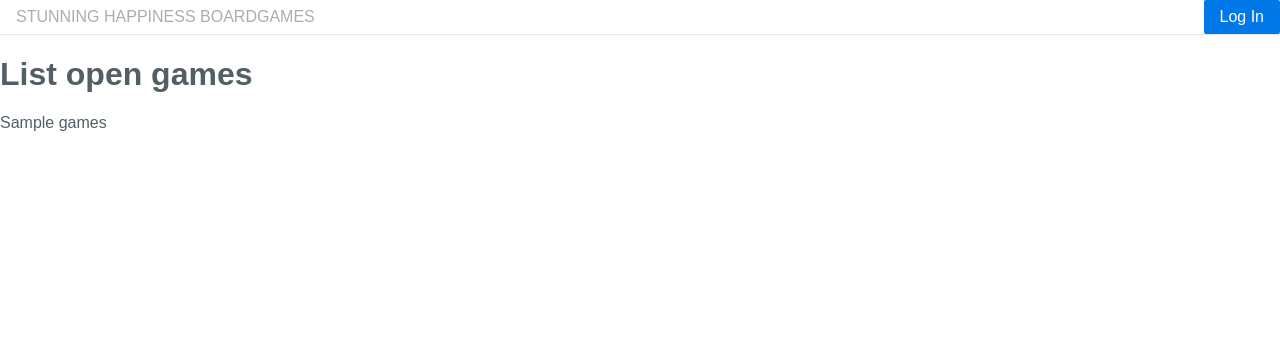
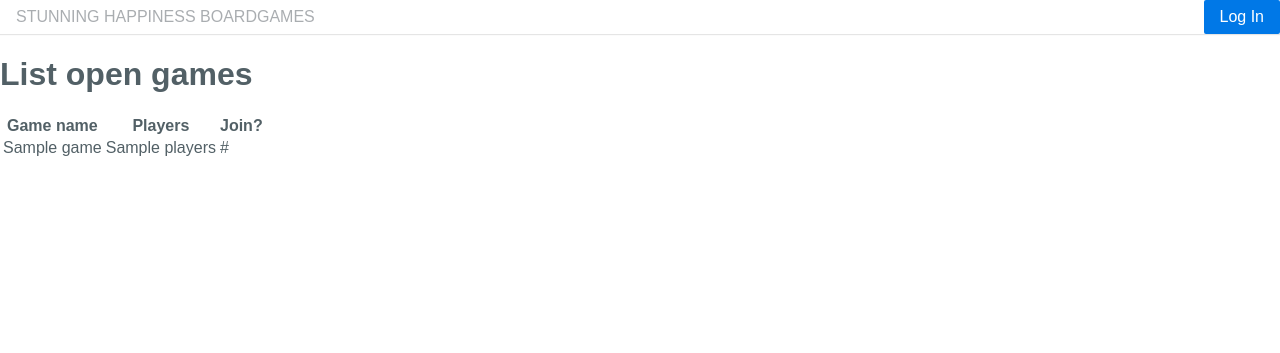
Before and after one commit to evrardjp/stunning-happiness, a Flask app: template templates/list-party.html in a window 1280 px wide. Shown: the top 353 px of the page. Run offline with Flask 2, Linux system fonts and the light colour scheme; the template is opened without the code that fills it: most values are stand-ins (such as "Sample title", 1, 10 or a date in 2020); parts of the project's set-up code (start-up, migrations or seed data) failed here and were passed over; some libraries are stand-ins or nearby versions.

Commit message:
Redis to store games

```diff
--- a/constants.py
+++ b/constants.py
@@ -8,3 +8,4 @@ AUTH0_AUDIENCE = 'AUTH0_AUDIENCE'
 PROFILE_KEY = 'profile'
 SECRET_KEY = 'ThisIsTheSecretKey'
 JWT_PAYLOAD = 'jwt_payload'
+REDIS_URL = 'REDIS_URL'
--- a/requirements.txt
+++ b/requirements.txt
@@ -3,3 +3,4 @@ python-dotenv
 requests
 authlib>=0.14.1
 Flask-WTF
+redis
--- a/server.py
+++ b/server.py
@@ -18,9 +18,12 @@ from flask import session
 from flask import url_for
 from authlib.integrations.flask_client import OAuth
 from urllib.parse import urlencode
+from redis import from_url as redis_connection
+import pickle
 
 import forms
 import constants
+import games
 
 ENV_FILE = find_dotenv()
 if ENV_FILE:
@@ -32,11 +35,23 @@ AUTH0_CLIENT_SECRET = env.get(constants.AUTH0_CLIENT_SECRET)
 AUTH0_DOMAIN = env.get(constants.AUTH0_DOMAIN)
 AUTH0_BASE_URL = 'https://' + AUTH0_DOMAIN
 AUTH0_AUDIENCE = env.get(constants.AUTH0_AUDIENCE)
+REDIS_URL = env.get(constants.REDIS_URL)
 
 app = Flask(__name__, static_url_path='/public', static_folder='./public')
 app.secret_key = constants.SECRET_KEY
 app.debug = True
 
+def redis_conn():
+    conn = getattr(g,'_redis', None)
+    if conn is None:
+        conn = g._redis = redis_connection(REDIS_URL)
+    return conn
+
+@app.teardown_appcontext
+def close_connection(exception):
+    conn = getattr(g, '_redis', None)
+    if conn is not None:
+        conn.close()
 
 @app.errorhandler(Exception)
 def handle_auth_error(ex):
@@ -116,8 +131,20 @@ def dashboard():
 def newParty():
     form = forms.NewGame(request.form)
     if request.method == 'POST' and form.validate():
-        flash("A new game (named %s) has been created. Please join manually." % form.gamename.data)
-        games = { "name": form.gamename.data, "active_players": [ session[constants.JWT_PAYLOAD]['nickname'] ]}
+        # everything is stored in bytes in redis
+        gamename = form.gamename.data.encode()
+        # check if that name already exists in db before going further.
+        if (existing_party := redis_conn().get(gamename)) is not None:
+            if pickle.loads(existing_party).game_over:
+                flash("Re-creating a game (named %s). Click now on the right game to join the game." % form.gamename.data)
+            else:
+                flash("A game named %s already exists. Redirecting you to join page...." % form.gamename.data)
+                return redirect('/party/join')
+        else:
+            flash("Creating a game (named %s). Please join manually." % form.gamename.data)
+        party = games.Party(gamename, session[constants.JWT_PAYLOAD]['nickname'])
+        # pickle is (most likely?) safe, as we can assume github nicknames are going through validations
+        redis_conn().set(gamename, party.pickle())
         return redirect('/party/join')
     return render_template('new-party.html', userinfo_pretty=session[constants.JWT_PAYLOAD], form=form)
 
@@ -125,6 +152,7 @@ def newParty():
 @app.route('/party/join', methods=['GET', 'POST'])
 @requires_auth
 def joinParty():
+    # redis_conn().get()
     return render_template('list-party.html', games="games")
 
 
@@ -134,8 +162,5 @@ def newGame():
     return render_template('new-game.html', userinfo_pretty=json.dumps(session[constants.JWT_PAYLOAD]))
 
 
-
-
-
 if __name__ == "__main__":
     app.run(host='0.0.0.0', port=env.get('PORT', 3000))
--- a/templates/base.html
+++ b/templates/base.html
@@ -14,7 +14,7 @@
                 <img class="pure-img-responsive" style="max-height:18px" src="{{ session['profile']['picture']}}"/>
             </li>
             <li class="pure-menu-item">
-                <span>{{ session['profile']['name'] }}</span>
+                <a href="{{ url_for('dashboard') }}">{{ session['profile']['name'] }}</a>
             </li>
             <li class="pure-menu-item">
                 <a class="pure-button pure-button-primary" id="qsLogoutBtn" href="/logout">Log Out</a>
--- a/templates/list-party.html
+++ b/templates/list-party.html
@@ -7,9 +7,32 @@
 {% block content %}
 <div class="container">
     <div class="">
-        <div class="">
-            {{ games }}
-        </div>
+        <table>
+            <tr>
+                <th>
+                    Game name
+                </th>
+                <th>
+                    Players
+                </th>
+                <th>
+                    Join?
+                </th>
+            </tr>
+            {% for game in games %}
+            <tr>
+                <td>
+                    {{ game.name }}
+                </td>
+                <td>
+                    {{ game.players }}
+                </td>
+                <td>
+                    {{ game.join_link }}
+                </td>
+            </tr>
+            {% endfor %}
+        </table>
     </div>
 </div>
 {% endblock %}
```
Also changed, not shown: docker-compose.yml (added, +19 -0 lines), games.py (added, +20 -0 lines).
